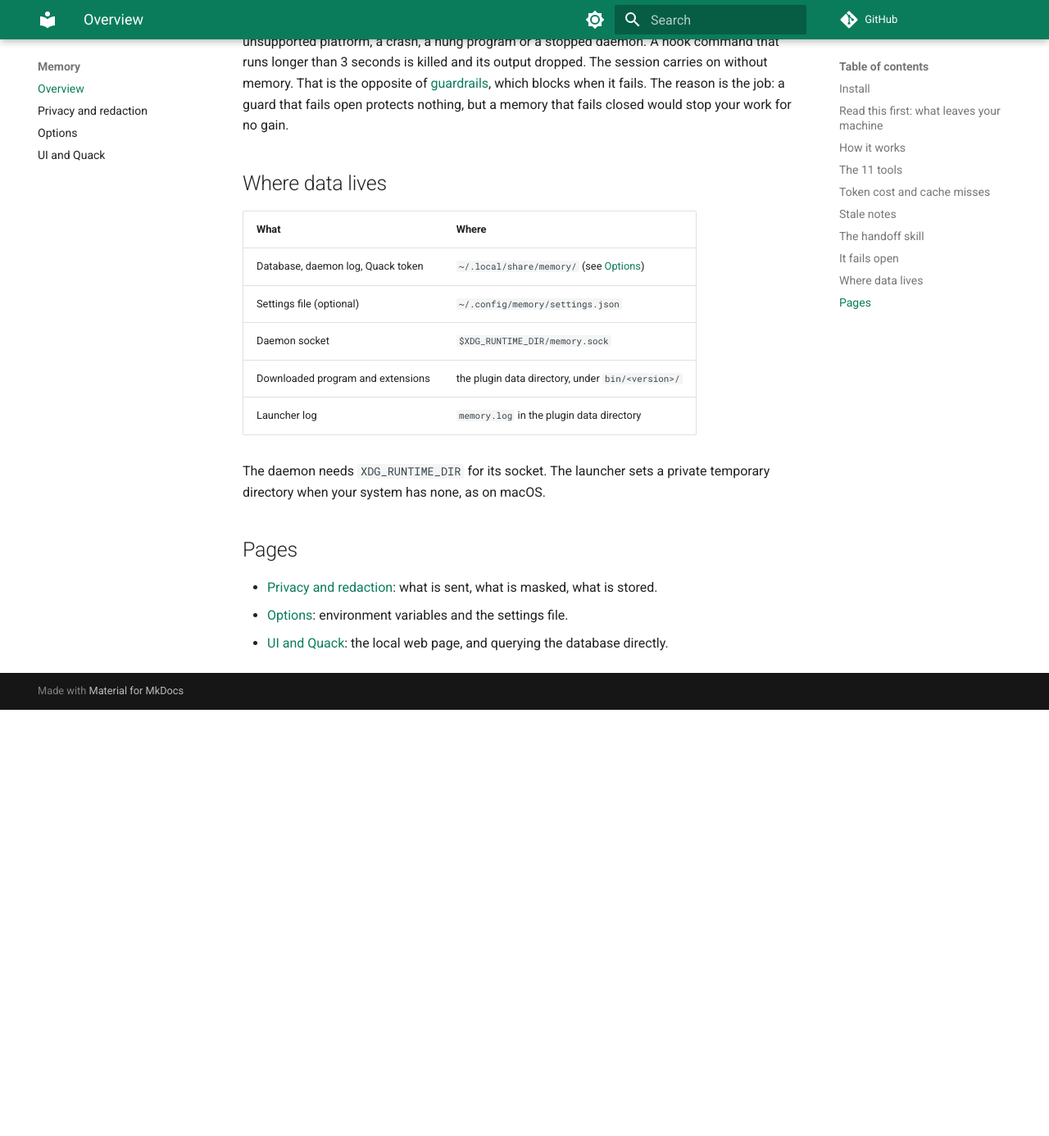
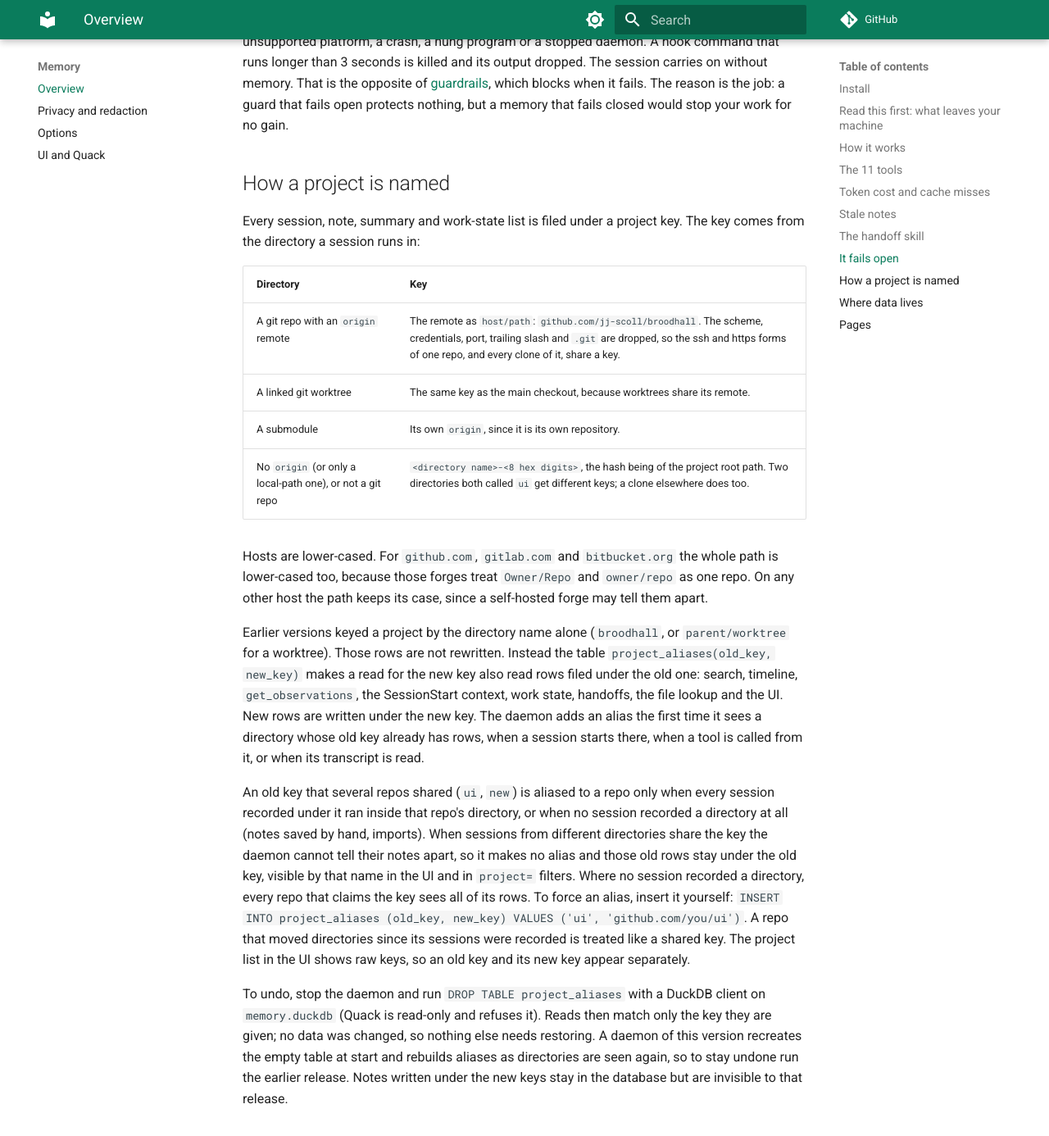
Before and after one commit to jj-scoll/broodhall, an MkDocs documentation site: the page built from docs/memory/index.md, in a window 1280 px wide and 1400 px high, scrolled down 5010 px. Shown: the top 1386 px of the window at 82% size. Built offline with MkDocs 1.6.1 and Material for MkDocs 9.7.7, drawn with Linux system fonts in a browser that asks for light colours; comment, search, counter and statistics services are not loaded; before the commit the page ends 5876 px from its top, so only the background shows below that.

Commit message:
docs(memory): describe project keys, aliases and how to undo them
Co-Authored-By: Claude Fable 5.2 <noreply@anthropic.com>

```diff
--- a/docs/memory/index.md
+++ b/docs/memory/index.md
@@ -187,6 +187,48 @@ memory. That is the opposite of [guardrails](../guardrails/index.md), which bloc
 fails. The reason is the job: a guard that fails open protects nothing, but a memory that
 fails closed would stop your work for no gain.
 
+## How a project is named
+
+Every session, note, summary and work-state list is filed under a project key. The key
+comes from the directory a session runs in:
+
+| Directory | Key |
+| --- | --- |
+| A git repo with an `origin` remote | The remote as `host/path`: `github.com/jj-scoll/broodhall`. The scheme, credentials, port, trailing slash and `.git` are dropped, so the ssh and https forms of one repo, and every clone of it, share a key. |
+| A linked git worktree | The same key as the main checkout, because worktrees share its remote. |
+| A submodule | Its own `origin`, since it is its own repository. |
+| No `origin` (or only a local-path one), or not a git repo | `<directory name>-<8 hex digits>`, the hash being of the project root path. Two directories both called `ui` get different keys; a clone elsewhere does too. |
+
+Hosts are lower-cased. For `github.com`, `gitlab.com` and `bitbucket.org` the whole path is
+lower-cased too, because those forges treat `Owner/Repo` and `owner/repo` as one repo. On any
+other host the path keeps its case, since a self-hosted forge may tell them apart.
+
+Earlier versions keyed a project by the directory name alone (`broodhall`, or
+`parent/worktree` for a worktree). Those rows are not rewritten. Instead the table
+`project_aliases(old_key, new_key)` makes a read for the new key also read rows filed under
+the old one: search, timeline, `get_observations`, the SessionStart context, work state,
+handoffs, the file lookup and the UI. New rows are written under the new key. The daemon
+adds an alias the first time it sees a directory whose old key already has rows, when
+a session starts there, when a tool is called from it, or when its transcript is read.
+
+An old key that several repos shared (`ui`, `new`) is aliased to a repo only when every
+session recorded under it ran inside that repo's directory, or when no session recorded a
+directory at all (notes saved by hand, imports). When sessions from different directories
+share the key the daemon cannot tell their notes apart, so it makes no alias and those old
+rows stay under the old key, visible by that name in the UI and in `project=` filters. Where
+no session recorded a directory, every repo that claims the key sees all of its rows. To
+force an alias, insert it yourself:
+`INSERT INTO project_aliases (old_key, new_key) VALUES ('ui', 'github.com/you/ui')`.
+A repo that moved directories since its sessions were recorded is treated like a shared key.
+The project list in the UI shows raw keys, so an old key and its new key appear separately.
+
+To undo, stop the daemon and run `DROP TABLE project_aliases` with a DuckDB client on
+`memory.duckdb` (Quack is read-only and refuses it). Reads then match only the key they are given; no data was
+changed, so nothing else needs restoring. A daemon of this version recreates the empty table
+at start and rebuilds aliases as directories are seen again, so to stay undone run the
+earlier release. Notes written under the new keys stay in the database but are invisible to
+that release.
+
 ## Where data lives
 
 | What | Where |
```
